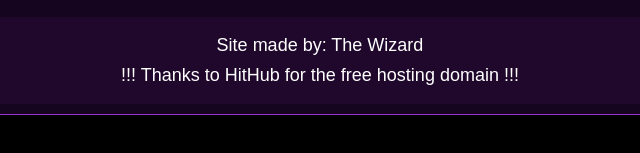
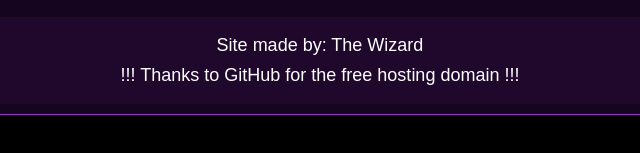
Before and after one commit to jonluca1/jonluca1.github.io, a plain HTML site: page index.html in a window 1280 px wide. Shown: the part 1449-1602 px from the top of the page, 320-960 px from the left. Drawn offline with nearby package versions, Linux system fonts and the light colour scheme.

Commit message:
Update index.html
Somehow I misspelled GitHub...

```diff
--- a/index.html
+++ b/index.html
@@ -193,7 +193,7 @@
 					</p>
 
 					<p style=" display: inline-flex; margin-top: 9px;">
-						!!! Thanks to HitHub for the free hosting domain !!!
+						!!! Thanks to GitHub for the free hosting domain !!!
 					</p>
 				</footer>
 			</div>
```
